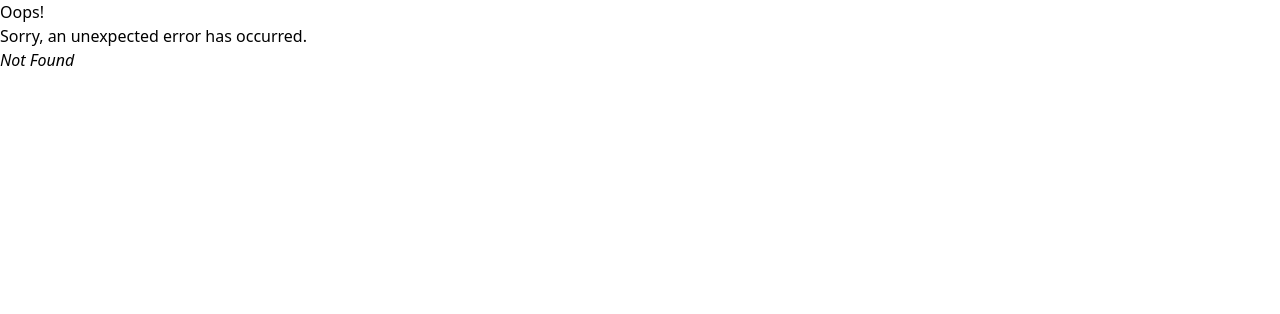
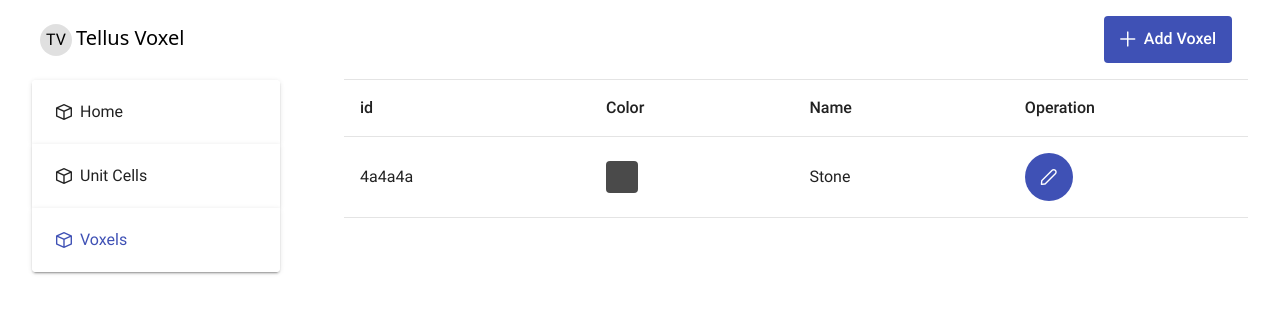
Before and after one commit to FlySkyPie/tellus-voxel-test, a React (Vite) app: page /voxels in a window 1280 px wide. Before the commit this address had no page. Shown: the top 314 px of the page. Built offline with nearby package versions, Linux system fonts and the light colour scheme.

Commit message:
feat: Add voxel page

```diff
--- /dev/null
+++ b/src/dialogs/use-new-voxel.tsx
@@ -0,0 +1,13 @@
+import { useCallback, useMemo } from "react";
+
+export const useNewVoxel = () => {
+  const openDialog = useCallback(() => {
+    return new Promise((resolve) => {});
+  }, []);
+
+  const dialogView = useMemo(() => {
+    return null;
+  }, []);
+
+  return { openDialog, dialogView };
+};
--- a/src/layouts/navigation-list.tsx
+++ b/src/layouts/navigation-list.tsx
@@ -16,12 +16,20 @@ export const NavigationList: React.FC = () => {
         command: () => navigate("/"),
       },
       {
-        label: "Contacts",
+        label: "Unit Cells",
         icon: "pi pi-box",
         className: clsx(
-          matchPath("/contacts/*", location.pathname) && "active"
+          matchPath("/unit-cells", location.pathname) && "active"
         ),
-        command: () => navigate("/contacts/123"),
+        command: () => navigate("/unit-cells"),
+      },
+      {
+        label: "Voxels",
+        icon: "pi pi-box",
+        className: clsx(
+          matchPath("/voxels", location.pathname) && "active"
+        ),
+        command: () => navigate("/voxels"),
       },
     ],
     [location.pathname, navigate]
--- /dev/null
+++ b/src/pages/not-found.tsx
@@ -0,0 +1,28 @@
+import { useNavigate } from "react-router-dom";
+
+export const NotFound: React.FC = () => {
+  const navigate = useNavigate();
+
+  return (
+    <main className="grid min-h-full place-items-center bg-white px-6 py-24 sm:py-32 lg:px-8">
+      <div className="text-center">
+        <p className="text-base font-semibold text-indigo-600">404</p>
+        <h1 className="mt-4 text-3xl font-bold tracking-tight text-gray-900 sm:text-5xl">
+          Page not found
+        </h1>
+        <p className="mt-6 text-base leading-7 text-gray-600">
+          Sorry, we couldn’t find the page you’re looking for.
+        </p>
+        <div className="mt-10 flex items-center justify-center gap-x-6">
+          <a
+            href="#"
+            className="rounded-md bg-indigo-600 px-3.5 py-2.5 text-sm font-semibold text-white shadow-sm hover:bg-indigo-500 focus-visible:outline focus-visible:outline-2 focus-visible:outline-offset-2 focus-visible:outline-indigo-600"
+            onClick={() => navigate("/")}
+          >
+            Go back home
+          </a>
+        </div>
+      </div>
+    </main>
+  );
+};
--- /dev/null
+++ b/src/pages/voxels/data.ts
@@ -0,0 +1,8 @@
+import type { VoxelItem } from "./types";
+
+export const data: VoxelItem[] = [
+  {
+    id: 0x4a4a4a,
+    name: "Stone",
+  },
+];
--- /dev/null
+++ b/src/pages/voxels/types.ts
@@ -0,0 +1,4 @@
+export interface VoxelItem {
+  id: number;
+  name: string;
+}
--- /dev/null
+++ b/src/pages/voxels/voxels.tsx
@@ -0,0 +1,52 @@
+import React, { useMemo, useCallback } from "react";
+import { DataTable } from "primereact/datatable";
+import { Column } from "primereact/column";
+import { Button } from "primereact/button";
+
+import type { VoxelItem } from "./types";
+import { data } from "./data";
+
+export const Voxels: React.FC = () => {
+  const header = useMemo(() => {
+    return (
+      <div className="flex flex-row-reverse gap-2">
+        <Button label="Add Voxel" icon="pi pi-plus" />
+      </div>
+    );
+  }, []);
+
+  const renderColorColumn = useCallback(
+    ({ id }: VoxelItem): React.ReactNode => {
+      return (
+        <div
+          className="w-8 h-8 rounded"
+          style={{ backgroundColor: `#${id.toString(16)}` }}
+        />
+      );
+    },
+    []
+  );
+
+  const renderEditColumn = useCallback((): React.ReactNode => {
+    return <Button icon="pi pi-pencil" rounded />;
+  }, []);
+
+  return (
+    <div className="card">
+      <DataTable
+        value={data}
+        header={header}
+        tableStyle={{ minWidth: "60rem" }}
+      >
+        <Column
+          field="id"
+          header="id"
+          body={({ id }: VoxelItem) => id.toString(16)}
+        />
+        <Column header="Color" body={renderColorColumn}></Column>
+        <Column field="name" header="Name"></Column>
+        <Column header="Operation" body={renderEditColumn} />
+      </DataTable>
+    </div>
+  );
+};
```
Also changed, not shown: src/main.tsx (+8 -3 lines).
